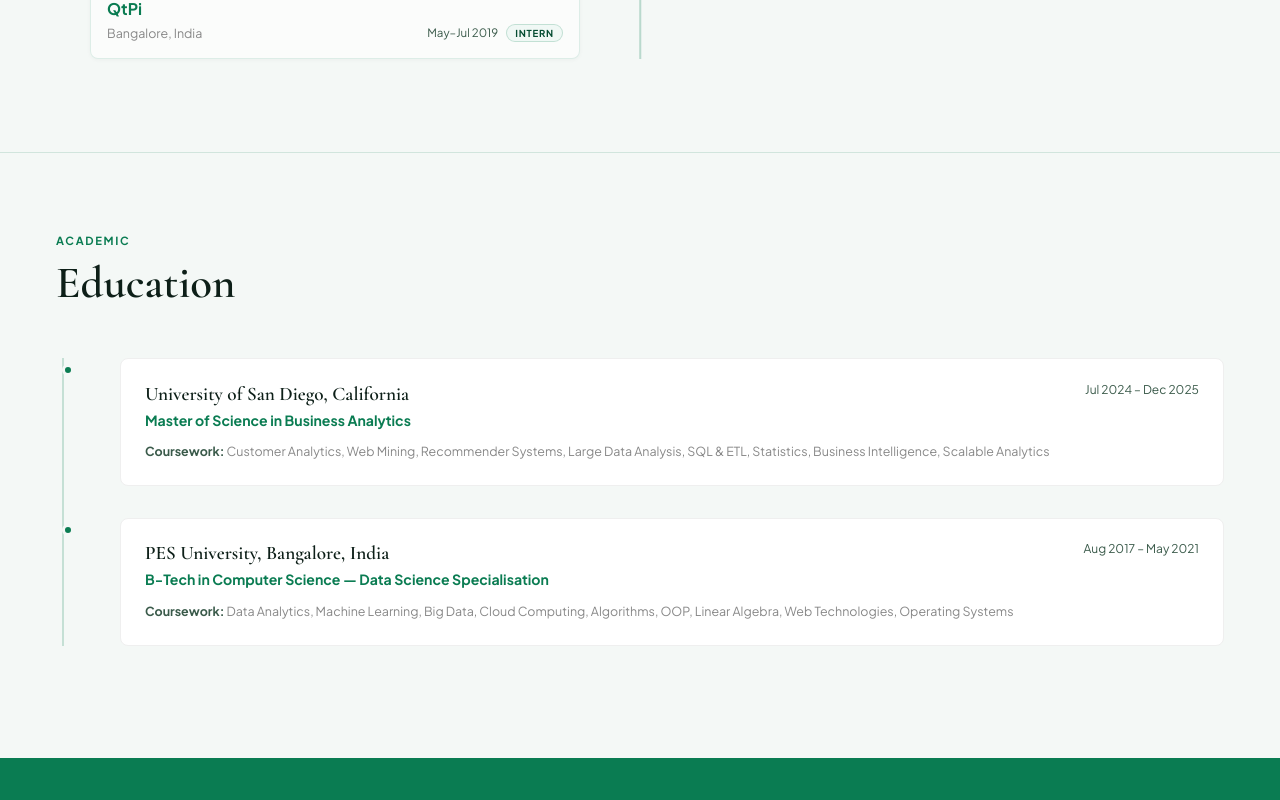
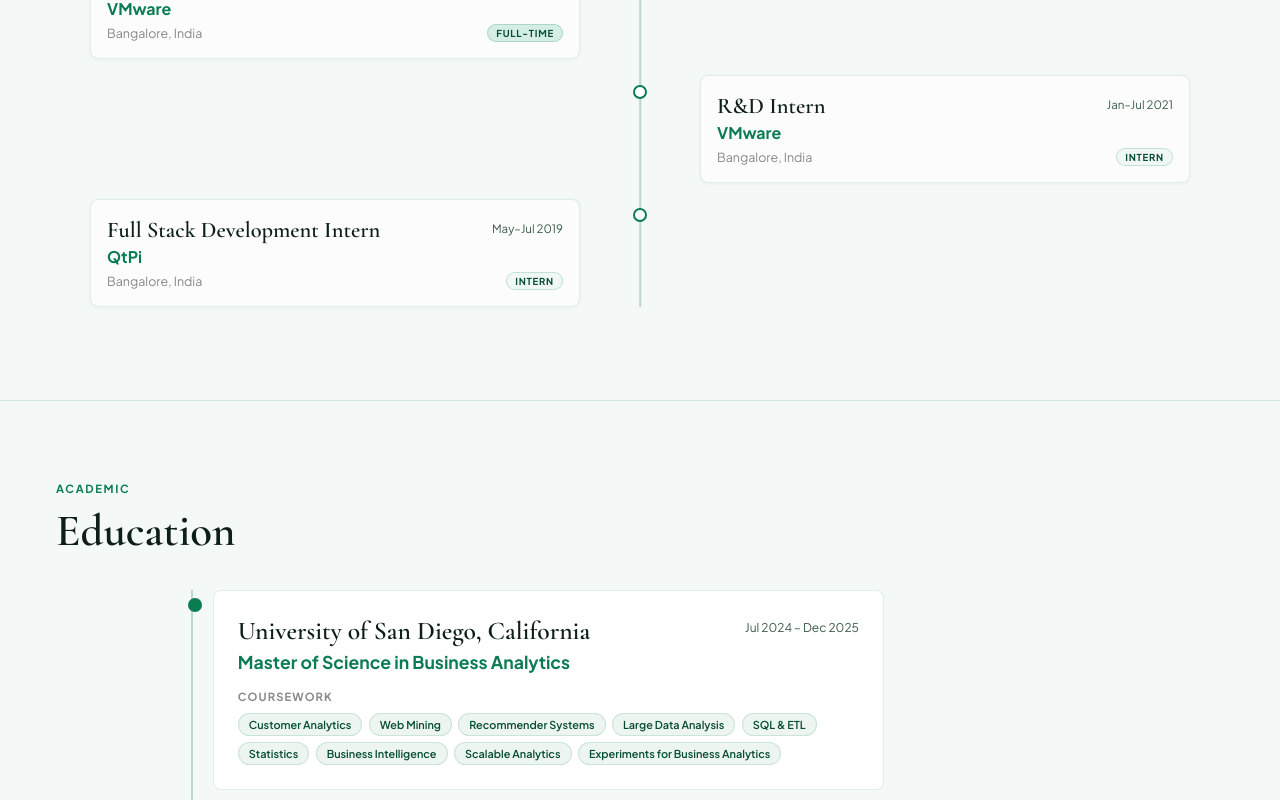
Before and after one commit to Krithikap019/ai-portfolio, a Next.js app: page / in a window 1280 px wide. Shown: the part 2560-3360 px from the top of the page. Built offline with nearby package versions, Linux system fonts and the light colour scheme.

Commit message:
exp and ed 1

```diff
--- a/app/page.jsx
+++ b/app/page.jsx
@@ -37,22 +37,34 @@ function ExperienceTimeline() {
 
   const experiences = [
     {
+      id: 0, role: "Research Scientist", company: "UCSD Empathy & Emotion Lab", location: "San Diego, CA",
+      period: "Dec 2021–Present", type: "Full-time", side: "left",
+      desc: "Conducting AI-driven research on human emotion and empathy using experimentation and predictive modeling. Developing machine learning models to analyze behavioral patterns and build intelligent systems that understand human affect.",
+      tags: ["AI", "Experimentation", "Predictive Modeling", "Python"],
+    },
+    {
       id: 1, role: "Data Scientist", company: "Experian", location: "San Diego, CA",
-      period: "Mar–Jun 2025", type: "Intern", side: "left",
+      period: "Mar–Jun 2025", type: "Intern", side: "right",
       desc: "Developed predictive models to identify high-value customer segments and optimize marketing campaign targeting. Built end-to-end ML pipelines using XGBoost and Python to drive QuickBooks upgrade decisions.",
       tags: ["XGBoost", "Python", "ML", "Regression"],
     },
     {
       id: 2, role: "Business Analyst", company: "Big Table", location: "San Diego, CA",
-      period: "Feb–May 2025", type: "Intern", side: "right",
+      period: "Feb–May 2025", type: "Intern", side: "left",
       desc: "Analyzed large-scale business datasets to surface actionable insights for product and revenue strategy. Created dashboards and reports to support data-driven decision-making across teams.",
       tags: ["SQL", "Tableau", "Data Analysis", "Dashboards"],
     },
     {
       id: 3, role: "R&D Engineer 2", company: "BroadCom", location: "Bangalore, India",
-      period: "Jul 2021–Jun 2024", type: "Full-time", side: "left",
+      period: "Nov 2023–Jun 2024", type: "Full-time", side: "right",
       desc: "Designed and optimized research pipelines for high-performance networking systems. Contributed to distributed infrastructure components and improved system reliability across production environments.",
       tags: ["Python", "Systems", "Networking", "Infrastructure"],
+    },
+    {
+      id: 4, role: "Member of Technical Staff 2", company: "VMware", location: "Bangalore, India",
+      period: "Jul 2021–Nov 2023", type: "Full-time", side: "left",
+      desc: "Led feature development for cloud infrastructure and virtualization tools. Collaborated cross-functionally to ship platform improvements and contributed to internal developer tooling used by thousands of engineers.",
+      tags: ["Cloud", "Java", "Virtualization", "Platform"],
     },
     {
       id: 5, role: "R&D Intern", company: "VMware", location: "Bangalore, India",
@@ -81,14 +93,14 @@ function ExperienceTimeline() {
 
   const renderContent = (exp) => (
     <>
-      <h3 style={{ fontFamily: "'Cormorant Garamond', serif", fontSize: "1.4rem", fontWeight: 600, color: "#0d1f18", marginBottom: "0.2rem" }}>{exp.role}</h3>
+      <div style={{ display: "flex", justifyContent: "space-between", alignItems: "flex-start", marginBottom: "0.2rem" }}>
+        <h3 style={{ fontFamily: "'Cormorant Garamond', serif", fontSize: "1.4rem", fontWeight: 600, color: "#0d1f18" }}>{exp.role}</h3>
+        <span style={{ fontSize: "0.72rem", color: "#3a5a4a", flexShrink: 0, marginLeft: "1rem", paddingTop: "0.3rem" }}>{exp.period}</span>
+      </div>
       <p style={{ fontSize: "1rem", fontWeight: 700, color: "#0a7c52", marginBottom: "0.3rem" }}>{exp.company}</p>
-      <div style={{ display: "flex", justifyContent: "space-between", alignItems: "center", marginBottom: selected === exp.id ? "0" : "0" }}>
+      <div style={{ display: "flex", justifyContent: "space-between", alignItems: "center" }}>
         <p style={{ fontSize: "0.78rem", color: "#888" }}>{exp.location}</p>
-        <div style={{ display: "flex", alignItems: "center", gap: "0.5rem" }}>
-          <span style={{ fontSize: "0.72rem", color: "#3a5a4a" }}>{exp.period}</span>
-          <span style={{ fontSize: "0.6rem", fontWeight: 700, letterSpacing: "0.08em", textTransform: "uppercase", padding: "2px 8px", borderRadius: "20px", background: exp.type === "Full-time" ? "#d4ede5" : "#f0f8f5", color: "#064d33", border: "1px solid rgba(10,124,82,0.2)" }}>{exp.type}</span>
-        </div>
+        <span style={{ fontSize: "0.6rem", fontWeight: 700, letterSpacing: "0.08em", textTransform: "uppercase", padding: "2px 8px", borderRadius: "20px", background: exp.type === "Full-time" ? "#d4ede5" : "#f0f8f5", color: "#064d33", border: "1px solid rgba(10,124,82,0.2)" }}>{exp.type}</span>
       </div>
       {selected === exp.id && (
         <div style={{ marginTop: "0.8rem", paddingTop: "0.8rem", borderTop: "1px solid rgba(10,124,82,0.15)" }}>
@@ -299,42 +311,42 @@ export default function Home() {
         <ExperienceTimeline />
       </section>
 
-      {/* Education */}
+{/* Education */}
       <section style={{ padding: "5rem 3.5rem", borderTop: "1px solid rgba(10,124,82,0.15)" }}>
         <p style={{ fontSize: "0.7rem", fontWeight: 700, letterSpacing: "0.15em", textTransform: "uppercase", color: "#0a7c52", marginBottom: "0.6rem" }}>Academic</p>
-        <h2 style={{ fontFamily: "'Cormorant Garamond', serif", fontSize: "2.8rem", fontWeight: 600, marginBottom: "3rem" }}>Education</h2>
-        <div style={{ position: "relative", paddingLeft: "2rem" }}>
-          <div style={{ position: "absolute", left: "6px", top: 0, bottom: 0, width: "1.5px", background: "rgba(10,124,82,0.2)" }} />
+        <h2 style={{ fontFamily: "'Cormorant Garamond', serif", fontSize: "2.8rem", fontWeight: 600, marginBottom: "2rem" }}>Education</h2>
+        <div style={{ position: "relative", paddingLeft: "1.8rem", maxWidth: "700px", margin: "0 auto 0 8rem" }}>
+          <div style={{ position: "absolute", left: "7px", top: 0, bottom: 0, width: "1.5px", background: "rgba(10,124,82,0.25)" }} />
           {[
             {
               school: "University of San Diego, California",
               degree: "Master of Science in Business Analytics",
               period: "Jul 2024 – Dec 2025",
-              coursework: "Customer Analytics, Web Mining, Recommender Systems, Large Data Analysis, SQL & ETL, Statistics, Business Intelligence, Scalable Analytics",
+              courses: ["Customer Analytics", "Web Mining", "Recommender Systems", "Large Data Analysis", "SQL & ETL", "Statistics", "Business Intelligence", "Scalable Analytics", "Experiments for Business Analytics"],
             },
             {
               school: "PES University, Bangalore, India",
               degree: "B-Tech in Computer Science — Data Science Specialisation",
               period: "Aug 2017 – May 2021",
-              coursework: "Data Analytics, Machine Learning, Big Data, Cloud Computing, Algorithms, OOP, Linear Algebra, Web Technologies, Operating Systems",
+              courses: ["Data Analytics", "Machine Learning", "Big Data", "Cloud Computing", "Algorithms", "OOP", "Linear Algebra", "Web Technologies", "Operating Systems", "Software Testing"],
             },
           ].map((edu, i) => (
-            <div key={i} style={{ position: "relative", marginBottom: "2rem", paddingLeft: "2rem" }}>
-              <div style={{ position: "absolute", left: "-1.65rem", top: "6px", width: "12px", height: "12px", borderRadius: "50%", background: "#0a7c52", border: "3px solid #f4f8f6", zIndex: 1 }} />
-              <div style={{ background: "#fff", border: "1px solid #efefef", borderRadius: "8px", padding: "1.4rem 1.5rem", transition: "border-color 0.2s, transform 0.2s" }}
-                onMouseEnter={(e) => { e.currentTarget.style.borderColor = "#0a7c52"; e.currentTarget.style.transform = "translateX(4px)"; }}
-                onMouseLeave={(e) => { e.currentTarget.style.borderColor = "#efefef"; e.currentTarget.style.transform = "translateX(0)"; }}
-              >
-                <div style={{ display: "flex", justifyContent: "space-between", alignItems: "flex-start", marginBottom: "0.8rem" }}>
-                  <div>
-                    <h3 style={{ fontFamily: "'Cormorant Garamond', serif", fontSize: "1.2rem", fontWeight: 600, marginBottom: "0.3rem" }}>{edu.school}</h3>
-                    <p style={{ fontSize: "0.88rem", fontWeight: 700, color: "#0a7c52" }}>{edu.degree}</p>
-                  </div>
-                  <span style={{ fontSize: "0.75rem", color: "#3a5a4a", flexShrink: 0, marginLeft: "2rem" }}>{edu.period}</span>
+            <div key={i} style={{ position: "relative", marginBottom: "2rem" }}>
+              <div style={{ position: "absolute", left: "-1.55rem", top: "8px", width: "14px", height: "14px", borderRadius: "50%", background: "#0a7c52", zIndex: 1 }} />
+              <div style={{ background: "#fff", border: "1px solid rgba(10,124,82,0.12)", borderRadius: "8px", padding: "1.5rem" }}>
+                <div style={{ display: "flex", justifyContent: "space-between", alignItems: "flex-start", marginBottom: "0.3rem" }}>
+                  <h3 style={{ fontFamily: "'Cormorant Garamond', serif", fontSize: "1.6rem", fontWeight: 600, color: "#0d1f18" }}>{edu.school}</h3>
+                  <span style={{ fontSize: "0.75rem", color: "#3a5a4a", flexShrink: 0, marginLeft: "1rem", paddingTop: "0.3rem" }}>{edu.period}</span>
                 </div>
-                <p style={{ fontSize: "0.78rem", color: "#888", lineHeight: "1.7" }}>
-                  <span style={{ fontWeight: 700, color: "#3a5a4a" }}>Coursework: </span>{edu.coursework}
-                </p>
+                <p style={{ fontSize: "1.1rem", fontWeight: 700, color: "#0a7c52", marginBottom: "1rem" }}>{edu.degree}</p>
+                <p style={{ fontSize: "0.7rem", fontWeight: 700, letterSpacing: "0.1em", textTransform: "uppercase", color: "#888", marginBottom: "0.6rem" }}>Coursework</p>
+                <div style={{ display: "flex", gap: "0.4rem", flexWrap: "wrap" }}>
+                  {edu.courses.map((course) => (
+                    <span key={course} style={{ fontSize: "0.68rem", fontWeight: 600, padding: "4px 10px", borderRadius: "20px", background: "#edf5f1", color: "#064d33", border: "1px solid rgba(10,124,82,0.15)" }}>
+                      {course}
+                    </span>
+                  ))}
+                </div>
               </div>
             </div>
           ))}
```
